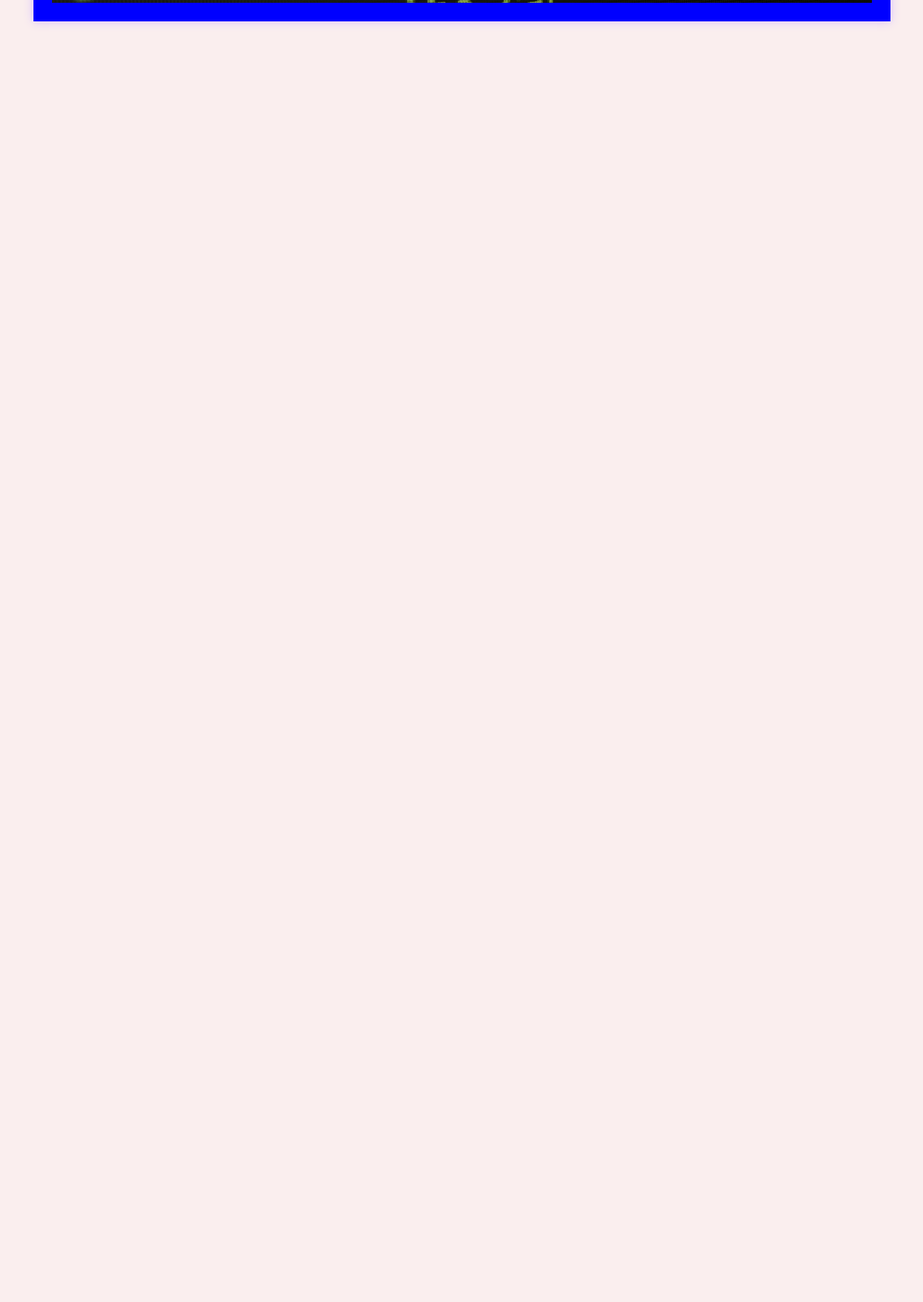
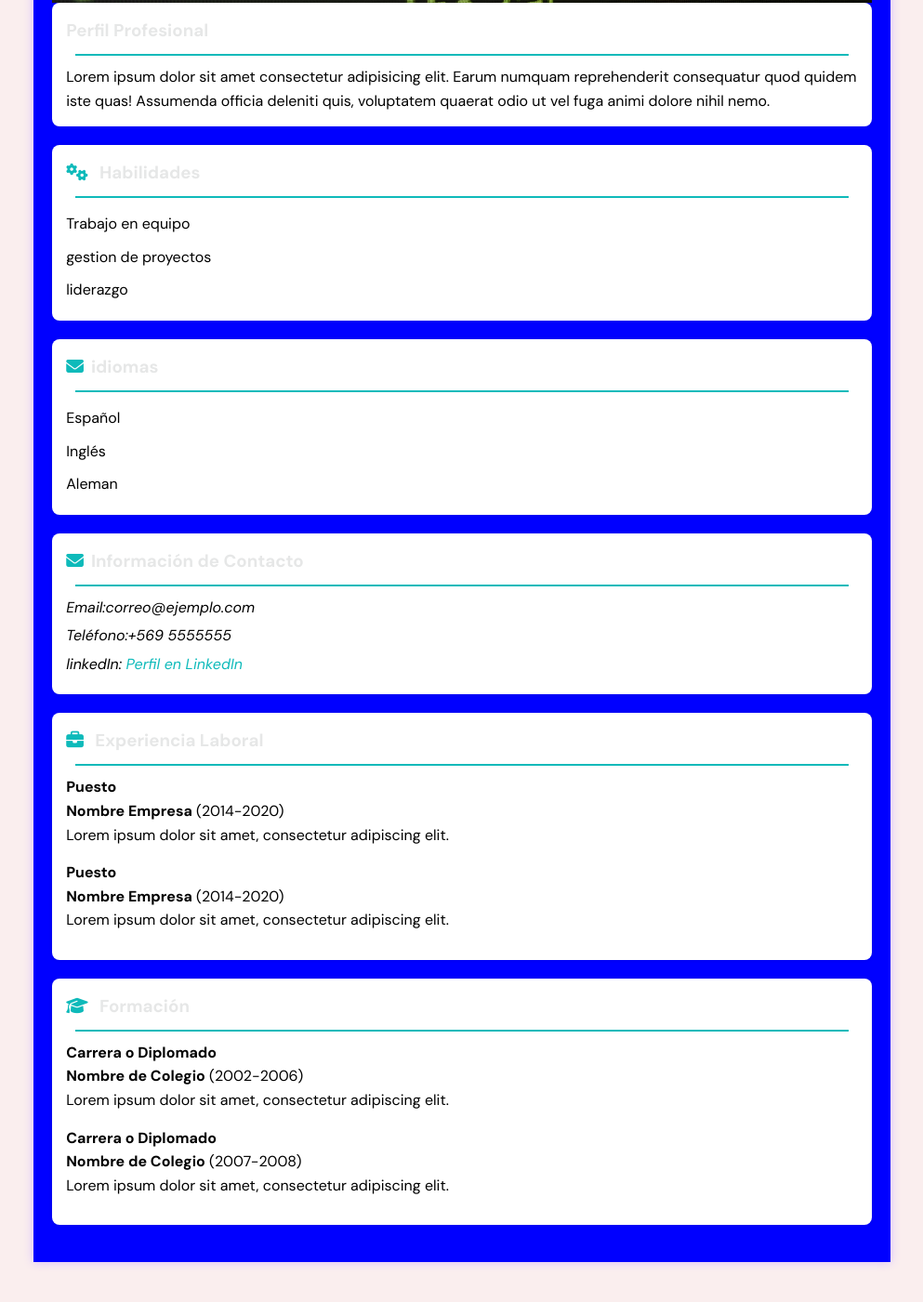
Before and after one commit to joaquinrebo/clase-3, a plain HTML site: page index.html in a window 1280 px wide. Shown: the part 489-1890 px from the top of the page at 93% size, without its empty margins (143-1136 px from the left). Before the commit the page ends 800 px from the top, so only its background shows below. Drawn offline with Linux system fonts and the light colour scheme.

Commit message:
comit datos finales

```diff
--- a/estilo.css
+++ b/estilo.css
@@ -82,3 +82,48 @@ header h2{
     margin-left: 1%;
     text-shadow: 0 0 20px rgba(0,0,0,0.5);
 }
+
+h3{
+    color: rgba(14, 16, 16,0.1);
+}
+
+section{
+    background-color: white;
+    padding: 15px;
+    border-radius: 8px;
+    margin-bottom: 20px;
+    box-shadow: 0 0 5px rgba(0,0,0,0.1);
+}
+
+section hr{
+    border: 0;
+    height: 2px;
+    margin: 10px;
+    background: #0ebaba;
+}
+
+ul{
+    list-style: none;
+}
+
+ul li{
+    padding: 5px 0;
+}
+
+i{
+    color: #0ebaba;
+    margin-right: 8px;
+}
+
+address p{
+    margin: 5px 0;
+}
+
+address a {
+    color: #0ebaba;
+    text-decoration: none;
+}
+
+article{
+    margin-bottom: 15px;
+}
--- a/index.html
+++ b/index.html
@@ -5,6 +5,7 @@
     <meta name="viewport" content="width=device-width, initial-scale=1.0">
     <title>Curriculum</title>
     <link rel="stylesheet" href="estilo.css">
+    <script src="https://kit.fontawesome.com/bd7796f7af.js" crossorigin="anonymous"></script>
 </head>
 <body>
     <main class="container">
@@ -17,6 +18,67 @@
                 <h2>Ing. en Informatica </h2>
             </section>
         </header>
+        <section>
+            <h3>Perfil Profesional</h3>
+            <hr>
+            <p>Lorem ipsum dolor sit amet consectetur adipisicing elit. Earum numquam reprehenderit consequatur quod quidem iste quas! Assumenda officia deleniti quis, voluptatem quaerat odio ut vel fuga animi dolore nihil nemo.</p>
+        </section>
+        <section>
+            <h3><i class="fas fa-cogs"></i> Habilidades</h3>
+            <hr>
+            <ul>
+                <li>Trabajo en equipo</li>
+                <li>gestion de proyectos</li>
+                <li>liderazgo</li>
+            </ul>
+        </section>
+        <section>
+            <h3><i class="fas fa-envelope"></i>idiomas</h3>
+            <hr>
+            <ul>
+                <li>Español</li>
+                <li>Inglés</li>
+                <li>Aleman</li>
+            </ul>
+        </section>
+        <section>
+            <h3><i class="fas fa-envelope" ></i>Información de Contacto</h3>
+            <hr>
+            <address>
+                <p>Email:correo@ejemplo.com</p>
+                <p>Teléfono:+569 5555555</p>
+                <p>linkedIn: <a href="#">Perfil en LinkedIn </a></p>
+            </address>
+        </section>
+        <section>
+            <h3><i class="fas fa-briefcase"></i> Experiencia Laboral</h3>
+            <hr>
+            <article>
+                <h4>Puesto</h4>
+                <p><strong>Nombre Empresa</strong> (2014-2020)</p>
+                <p>Lorem ipsum dolor sit amet, consectetur adipiscing elit.</p>
+            </article>
+            <article>
+                <h4>Puesto</h4>
+                <p><strong>Nombre Empresa</strong> (2014-2020)</p>
+                <p>Lorem ipsum dolor sit amet, consectetur adipiscing elit.</p>
+            </article>
+        </section>
+
+        <section>
+            <h3><i class="fas fa-graduation-cap"></i> Formación</h3>
+            <hr>
+            <article>
+                <h4>Carrera o Diplomado</h4>
+                <p><strong>Nombre de Colegio</strong> (2002-2006)</p>
+                <p>Lorem ipsum dolor sit amet, consectetur adipiscing elit.</p>
+            </article>
+            <article>
+                <h4>Carrera o Diplomado</h4>
+                <p><strong>Nombre de Colegio</strong> (2007-2008)</p>
+                <p>Lorem ipsum dolor sit amet, consectetur adipiscing elit.</p>
+            </article>
+        </section>
     </main>
 
 </body>
```
